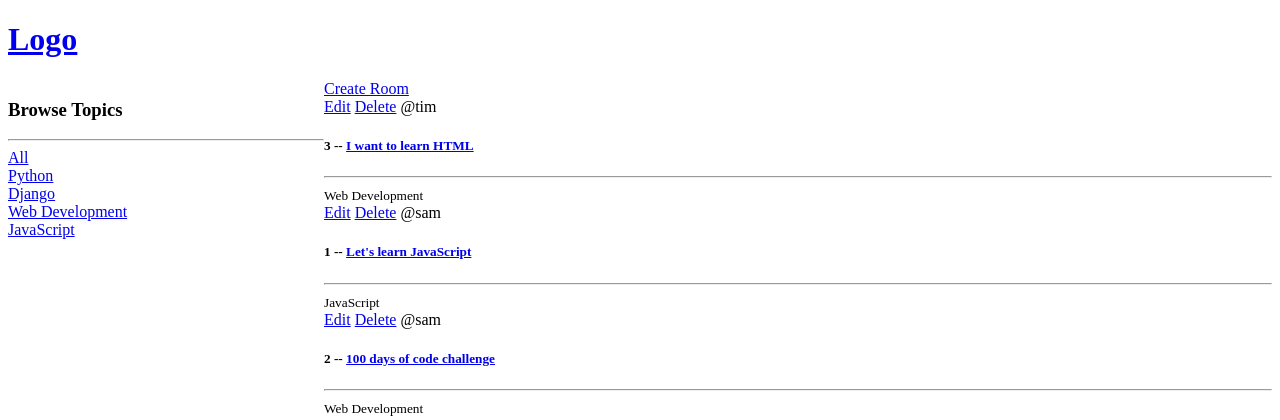
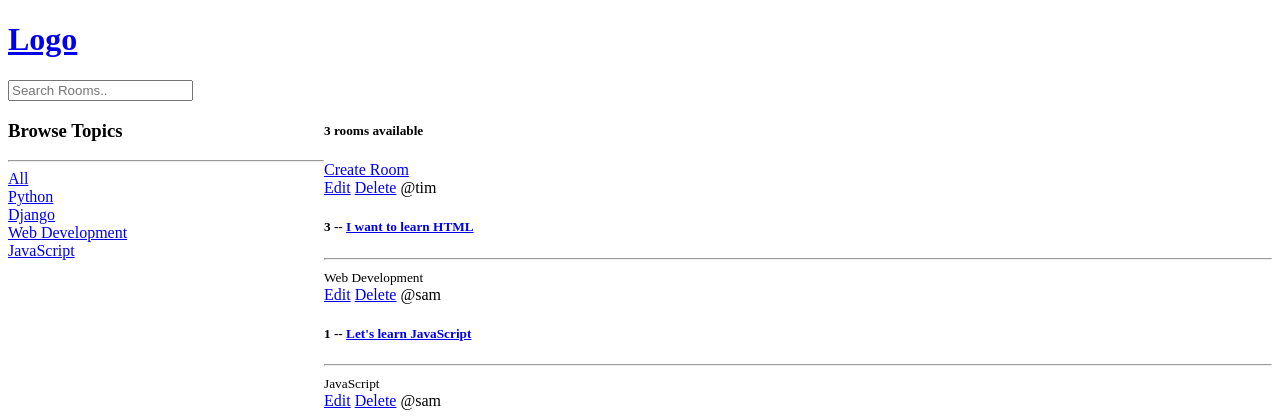
Before and after one commit to samobeng14Dev/studybuddy-django-app, a Django app: page / in a window 1280 px wide. Shown: the top 420 px of the page. Run offline with Django 5.2, Linux system fonts and the light colour scheme; data comes from the database, SQL or seed files in the repository.

Commit message:
search bar, room count

```diff
--- a/base/templates/base/home.html
+++ b/base/templates/base/home.html
@@ -10,6 +10,7 @@
 </style>
 
 <div class="home-container">
+
     <div>
         <h3>Browse Topics</h3>
         <hr>
@@ -27,6 +28,7 @@
     </div>
 
     <div>
+        <h5>{{room_count}} rooms available</h5>
         <a href="{% url 'create-room' %}">Create Room</a>
         <div>
             {% for room in rooms %}
--- a/base/views.py
+++ b/base/views.py
@@ -1,4 +1,5 @@
 from django.shortcuts import render,redirect
+from django.db.models import Q
 from .models import Room,Topic
 from .forms import RoomForm
 
@@ -12,12 +13,14 @@ from .forms import RoomForm
 # Create your views here.
 def home(request):
     q= request.GET.get('q') if request.GET.get('q') != None else ''
-    rooms = Room.objects.filter(topic__name__icontains=q)
+    rooms = Room.objects.filter(Q(topic__name__icontains=q) & Q(name__icontains=q) | Q(description__icontains=q))
 
     topics = Topic.objects.all()
+    room_count = rooms.count()
     context = {
         'rooms': rooms,
-        'topics': topics
+        'topics': topics,
+        'room_count': room_count,
     }
     return render(request, 'base/home.html', context)
 
--- a/templates/navbar.html
+++ b/templates/navbar.html
@@ -1 +1,5 @@
 <a href="/"><h1>Logo</h1></a>
+
+<form method="GET" action="{% url 'home' %}">
+    <input type="text" name="q" placeholder="Search Rooms..">
+</form>
```
